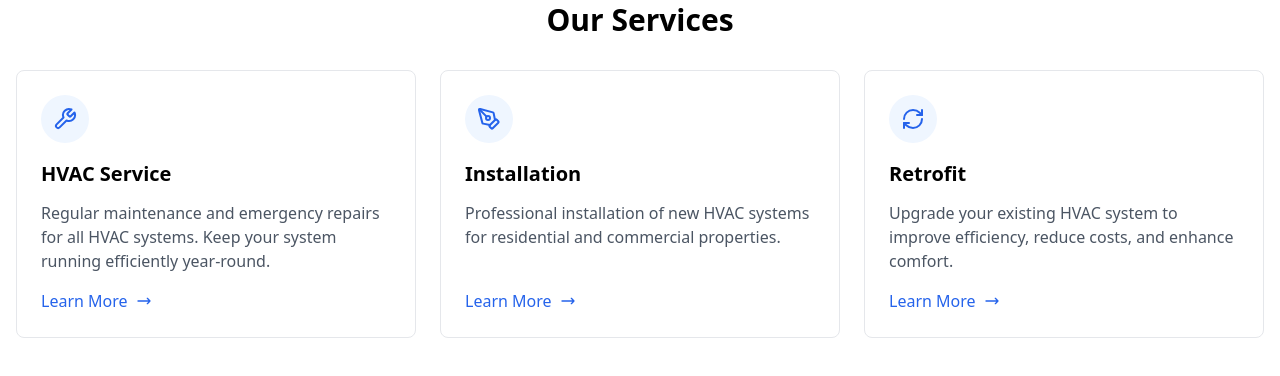
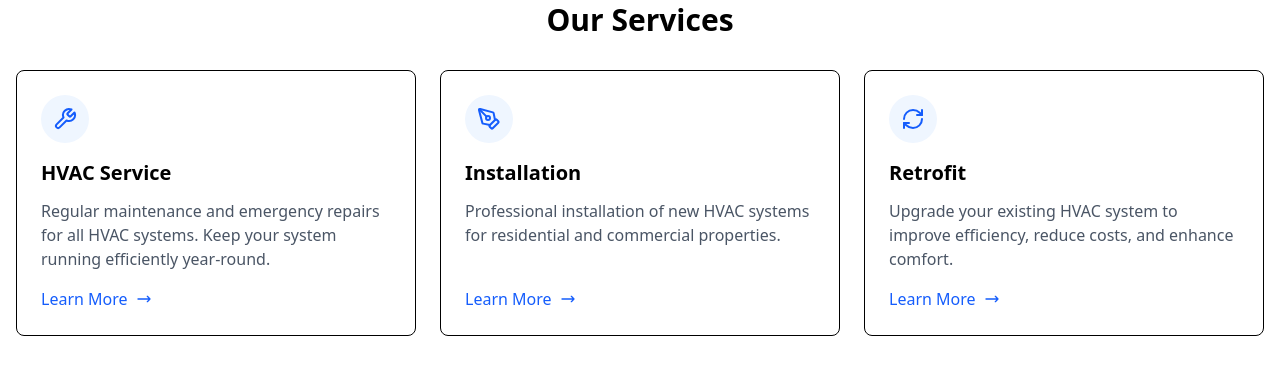
Before and after one commit to Majestyk1/airdoctor-refactor, a React (Vite) app: page / in a window 1280 px wide. Shown: the part 686-1062 px from the top of the page. Built offline with nearby package versions, Linux system fonts and the light colour scheme.

Commit message:
hybrid style tailwind/Bem ServiceCard.jsx ServiceCard.css delete all unused css files add rules to design.md

```diff
--- a/src/App.jsx
+++ b/src/App.jsx
@@ -3,8 +3,6 @@ import { BrowserRouter as Router, Routes, Route } from 'react-router-dom'
 // Components
 import Navbar from './components/Navbar.jsx'
 import Home from './pages/Home.jsx'
-// Styles
-import './styles/blocks/App.css'
 
 function App() {
   // Navigation open state for mobile drawer
--- a/src/components/Hero.jsx
+++ b/src/components/Hero.jsx
@@ -2,7 +2,6 @@ import { useState, useEffect } from 'react'
 import { Link } from 'react-router-dom'
 import heroImg1 from '../assets/test.jpg'
 import heroImg2 from '../assets/test1.jpg'
-import '../styles/blocks/Hero.css'
 
 const slides = [
   {
--- a/src/components/Navbar.jsx
+++ b/src/components/Navbar.jsx
@@ -1,7 +1,6 @@
 import { useState, useEffect } from 'react'
 import { Link } from 'react-router-dom'
 import { Menu, X, Phone } from 'lucide-react'
-import '../styles/blocks/Navbar.css'
 
 const links = [
   { to: '/', label: 'Home' },
@@ -67,7 +66,7 @@ function Navbar({ isOpen, onToggle, onClose }) {
         </div>
       </div>
       {/* Mobile Drawer */}
-      <div className={`navbar__overlay fixed inset-0 bg-black/60 transition-opacity z-40 ${isOpen ? 'navbar__overlay--open opacity-100 pointer-events-auto' : 'navbar__overlay--closed opacity-0 pointer-events-none'}`} onClick={onClose} />
+      <div className={`navbar__overlay fixed backdrop-blur-sm inset-0 bg-black/60 transition-opacity z-40 ${isOpen ? 'navbar__overlay--open opacity-100 pointer-events-auto' : 'navbar__overlay--closed opacity-0 pointer-events-none'}`} onClick={onClose} />
       <aside className={`navbar__drawer fixed inset-y-0 right-0 w-3/4 max-w-xs bg-white p-6 transition-transform z-50 ${isOpen ? 'navbar__drawer--open translate-x-0' : 'navbar__drawer--closed translate-x-full'}`} aria-label="Mobile navigation" onClick={(e)=>e.stopPropagation()}>
         <nav className="navbar__mobile-nav flex flex-col gap-4">
           {links.map(({ to, label }) => (
--- a/src/components/ServiceCard.jsx
+++ b/src/components/ServiceCard.jsx
@@ -1,6 +1,5 @@
 import { Wrench, PenTool, RefreshCw } from 'lucide-react'
 import { Link } from 'react-router-dom'
-import '../styles/blocks/ServiceCard.css'
 
 const iconMap = {
   wrench: Wrench,
@@ -11,15 +10,15 @@ const iconMap = {
 function ServiceCard({ title, description, icon = 'wrench', link = '/', linkText = 'Learn More' }) {
   const Icon = iconMap[icon] || Wrench
   return (
-    <div className="service-card">
-      <div className="service-card__icon-wrapper">
-        <Icon className="service-card__icon" />
+    <div className="service-card border rounded-lg p-6 bg-white hover:shadow-md transition-shadow flex flex-col h-full">
+      <div className="service-card__icon-wrapper h-12 w-12 rounded-full bg-blue-50 flex items-center justify-center mb-4">
+        <Icon className="service-card__icon h-6 w-6 text-blue-600" />
       </div>
-      <h3 className="service-card__title">{title}</h3>
-      <p className="service-card__description">{description}</p>
-      <Link to={link} className="service-card__link" aria-label={linkText} tabIndex="0">
+      <h3 className="service-card__title text-xl font-bold mb-3">{title}</h3>
+      <p className="service-card__description text-gray-600 mb-4 flex-1">{description}</p>
+      <Link to={link} className="service-card__link mt-auto inline-flex items-center gap-2 text-blue-600 hover:text-blue-700 font-medium transition-colors no-underline" aria-label={linkText} tabIndex="0">
         {linkText}
-        <svg xmlns="http://www.w3.org/2000/svg" className="service-card__link-icon" fill="none" viewBox="0 0 24 24" stroke="currentColor" strokeWidth="2">
+        <svg xmlns="http://www.w3.org/2000/svg" className="service-card__link-icon h-4 w-4" fill="none" viewBox="0 0 24 24" stroke="currentColor" strokeWidth="2">
           <path strokeLinecap="round" strokeLinejoin="round" d="M17 8l4 4m0 0l-4 4m4-4H3" />
         </svg>
       </Link>
--- a/src/pages/Home.jsx
+++ b/src/pages/Home.jsx
@@ -1,6 +1,5 @@
 import Hero from '../components/Hero.jsx'
 import ServiceCard from '../components/ServiceCard.jsx'
-import '../styles/blocks/Home.css'
 
 function Home() {
   return (
--- a/src/styles/blocks/App.css
+++ /dev/null
@@ -1,8 +0,0 @@
-/* App Block */
-.app {
-  /* Tailwind handles: min-height, display, flex-direction */
-}
-
-.app__main {
-  /* Tailwind handles: width, overflow-x, flex */
-}
--- a/src/styles/blocks/Hero.css
+++ /dev/null
@@ -1,8 +0,0 @@
-/* Hero Block - Only unique/complex styles, Tailwind handles the rest */
-
-/* Keep backdrop-filter as Tailwind's backdrop-blur-sm might not be exactly the same */
-.hero__secondary-cta {
-  backdrop-filter: blur(4px);
-}
-
-/* All other styles are now handled by Tailwind utilities */
--- a/src/styles/blocks/Home.css
+++ /dev/null
@@ -1,3 +0,0 @@
-/* Home Page Block - All styles handled by Tailwind utilities */
-
-/* No custom CSS needed - everything is handled by Tailwind classes in the JSX */
--- a/src/styles/blocks/Navbar.css
+++ /dev/null
@@ -1,8 +0,0 @@
-/* Navbar Block - Only unique styles, Tailwind handles the rest */
-
-/* Keep backdrop-filter as it's a specific value */
-.navbar__overlay {
-  backdrop-filter: blur(4px);
-}
-
-/* All other styles now handled by Tailwind utilities in JSX */
--- a/src/styles/blocks/ServiceCard.css
+++ /dev/null
@@ -1,65 +0,0 @@
-/* ServiceCard Block */
-.service-card {
-  border: 1px solid rgb(229, 231, 235);
-  border-radius: 0.5rem;
-  padding: 1.5rem;
-  background-color: white;
-  transition: box-shadow 150ms;
-  display: flex;
-  flex-direction: column;
-  height: 100%;
-}
-
-.service-card:hover {
-  box-shadow: 0 4px 6px -1px rgba(0, 0, 0, 0.1), 0 2px 4px -1px rgba(0, 0, 0, 0.06);
-}
-
-.service-card__icon-wrapper {
-  height: 3rem;
-  width: 3rem;
-  border-radius: 9999px;
-  background-color: rgb(239, 246, 255);
-  display: flex;
-  align-items: center;
-  justify-content: center;
-  margin-bottom: 1rem;
-}
-
-.service-card__icon {
-  height: 1.5rem;
-  width: 1.5rem;
-  color: rgb(37, 99, 235);
-}
-
-.service-card__title {
-  font-size: 1.25rem;
-  font-weight: bold;
-  margin-bottom: 0.75rem;
-  flex: 0;
-}
-
-.service-card__description {
-  color: rgb(75, 85, 99);
-  margin-bottom: 1rem;
-  flex: 1;
-}
-
-.service-card__link {
-  margin-top: auto;
-  display: inline-flex;
-  align-items: center;
-  gap: 0.5rem;
-  color: rgb(37, 99, 235);
-  font-weight: 500;
-  text-decoration: none;
-  transition: color 150ms;
-}
-
-.service-card__link:hover {
-  color: rgb(29, 78, 216);
-}
-
-.service-card__link-icon {
-  height: 1rem;
-  width: 1rem;
-}
```
Also changed, not shown: 1 other file (tests, documents, lock files or other folders).
